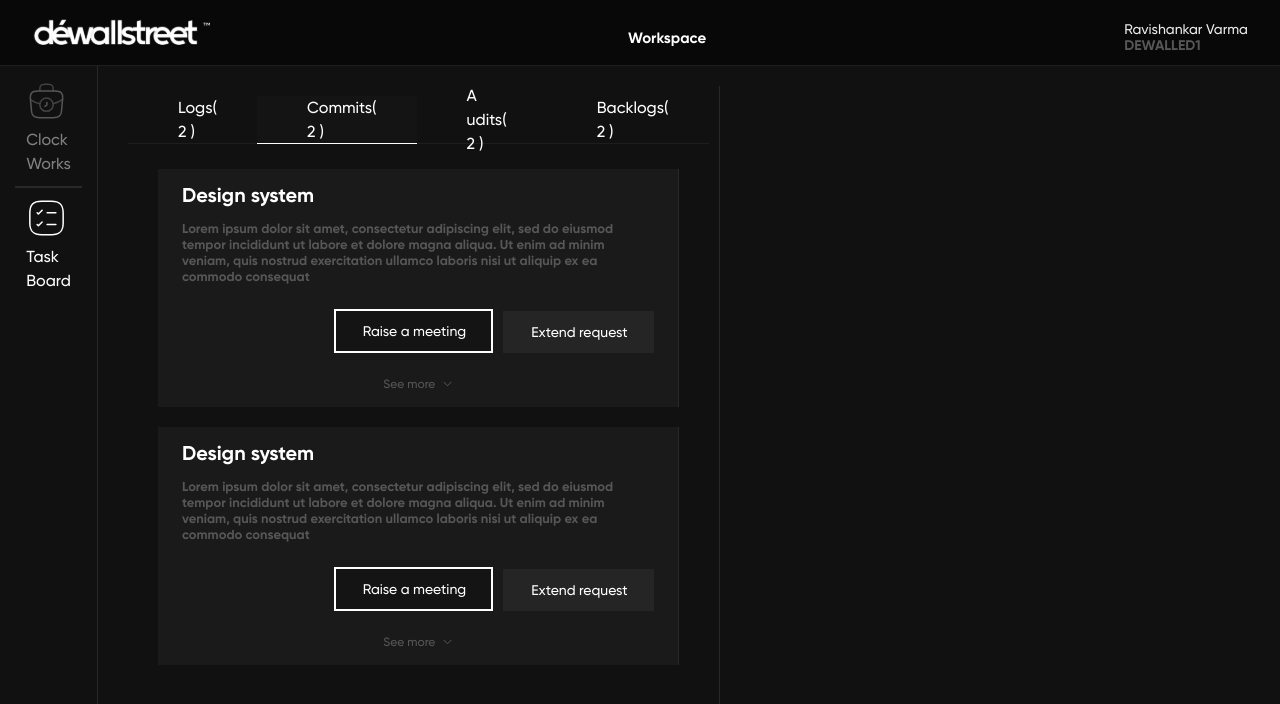
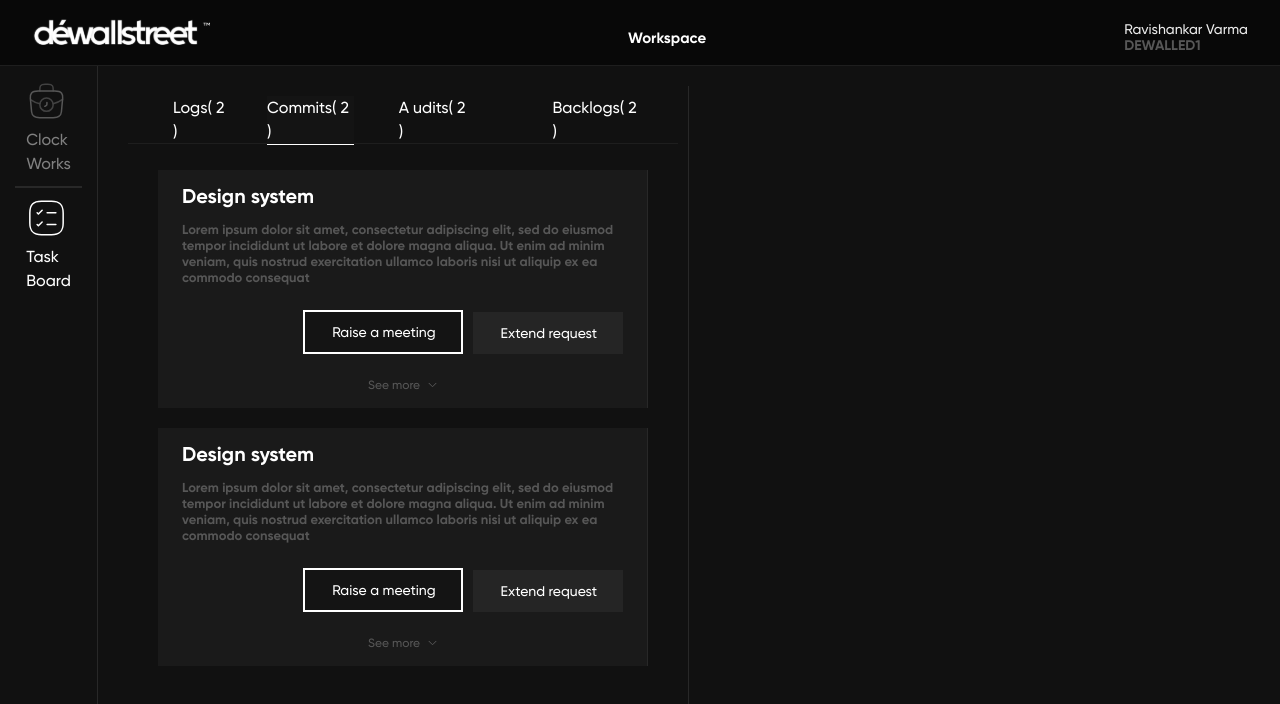
Before and after one commit to chieftain-defutura/Dewallstreet-Timesheet, a React (Vite) app: page /Taskpage/commit in a window 1280 px wide. Shown: the top 704 px of the page. Built offline with nearby package versions, Linux system fonts and the light colour scheme.

Commit message:
chore:pull orgin main

```diff
--- a/src/components/Taskboard/Commits/commits.css
+++ b/src/components/Taskboard/Commits/commits.css
@@ -34,54 +34,7 @@
   display: flex;
   font-style: normal;
 }
-.backlog_link {
-  display: flex;
-  padding: 16px 51px;
-  justify-content: center;
-  align-items: center;
-}
-.backlog_link > a {
-  color: var(--canvas, #fff);
-  font-family: "Gilroy-medium";
-  font-size: 16px;
-  font-style: normal;
-  font-weight: 500;
-  background-color: #141414;
-}
-.commit_link {
-  display: flex;
-  height: 48px;
-  justify-content: center;
-  align-items: center;
-  border-bottom: 1px solid var(--line, #1e1e1e);
-}
-.commit_link > a,
-.audits_link > a,
-.log_link > a {
-  color: var(--labler-tight, #575757);
-  font-family: Gilroy-bold;
-  font-size: 14px;
-  font-style: normal;
-  font-weight: 500;
-  line-height: normal;
-}
-.audits_link {
-  display: flex;
-  height: 48px;
-  padding: 16px 46px;
-  justify-content: center;
-  align-items: center;
-  border-bottom: 1px solid var(--line, #1e1e1e);
-}
 
-.log_link {
-  display: flex;
-  height: 48px;
-  padding: 20px 40px 20px 50px;
-  justify-content: center;
-  align-items: center;
-  border-bottom: 1px solid var(--line, #1e1e1e);
-}
 .Raise_meeting,
 .extend_request {
   display: inline-flex;
@@ -237,3 +190,11 @@
 .grid {
   padding: 20px;
 }
+.log_link > p {
+  padding: 20px 40px 20px 45px;
+  display: flex;
+  height: 48px;
+  justify-content: center;
+  align-items: center;
+  border-bottom: 1px solid var(--line, #1e1e1e);
+}
--- a/src/components/Taskboard/Taskheader/index.jsx
+++ b/src/components/Taskboard/Taskheader/index.jsx
@@ -18,8 +18,7 @@ const TaskHeader = () => {
                 style={{
                   background: "#141414",
                   borderBottom: "1px solid #fff",
-                }}
-              >
+                }}>
                 <p style={{ color: "#fff" }}>Logs ( 2 )</p>
               </div>
             </Link>
@@ -34,12 +33,8 @@ const TaskHeader = () => {
         {location[2] === "commit" ? (
           <Link to="/Taskpage/commit">
             <div
-              className="log_link"
-              style={{
-                background: "#141414",
-                borderBottom: "1px solid #fff",
-              }}
-            >
+              className=""
+              style={{ background: "#141414", borderBottom: "1px solid #fff" }}>
               <p style={{ color: "#fff" }}>Commits( 2 )</p>
             </div>
           </Link>
@@ -54,9 +49,8 @@ const TaskHeader = () => {
         {location[2] === "audit" ? (
           <Link to="/Taskpage/audit">
             <div
-              className="log_link"
-              style={{ background: "#141414", borderBottom: "1px solid #fff" }}
-            >
+              className=""
+              style={{ background: "#141414", borderBottom: "1px solid #fff" }}>
               <p style={{ color: "#fff" }}>Audits( 2 )</p>
             </div>
           </Link>
@@ -71,9 +65,8 @@ const TaskHeader = () => {
         {location[2] === "backlog" ? (
           <Link to="/Taskpage/backlog">
             <div
-              className="log_link"
-              style={{ background: "#141414", borderBottom: "1px solid #fff" }}
-            >
+              className=""
+              style={{ background: "#141414", borderBottom: "1px solid #fff" }}>
               <p style={{ color: "#fff" }}>Backlogs( 2 )</p>
             </div>
           </Link>
--- a/src/components/Taskboard/Taskheader/taskheader.css
+++ b/src/components/Taskboard/Taskheader/taskheader.css
@@ -5,7 +5,7 @@
   font-style: normal;
 }
 
-.log_link {
+/* .log_link {
   display: flex;
   height: 48px;
   gap: 30px;
@@ -14,5 +14,5 @@
   border-bottom: 1px solid var(--line, #1e1e1e);
 }
 .log_link > p {
-  padding: 20px 40px;
-}
+  padding: 20px 40px 20px 40px;
+} */
```
